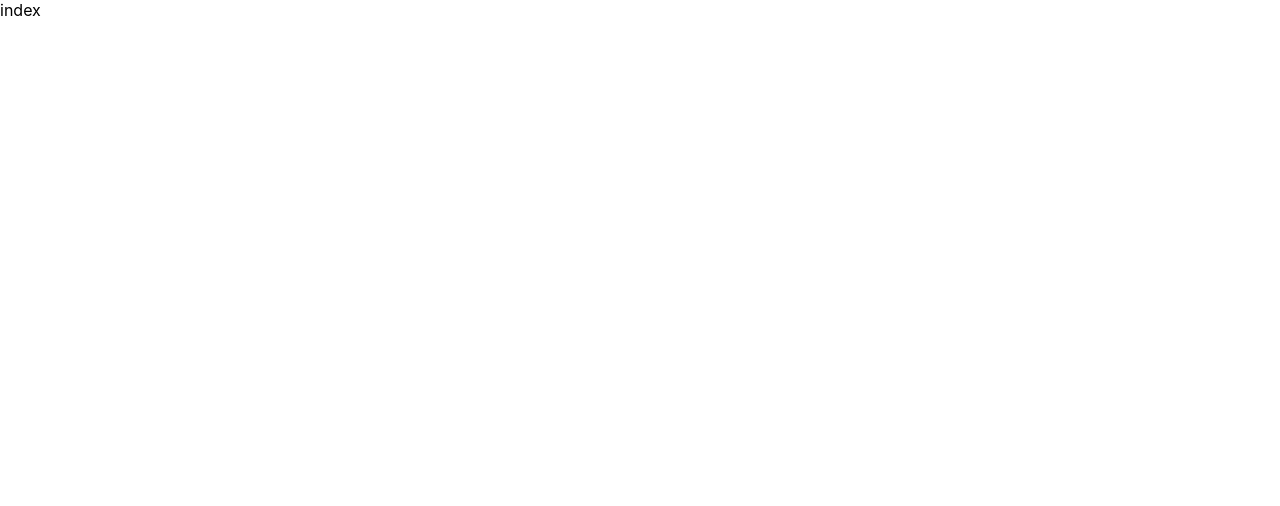
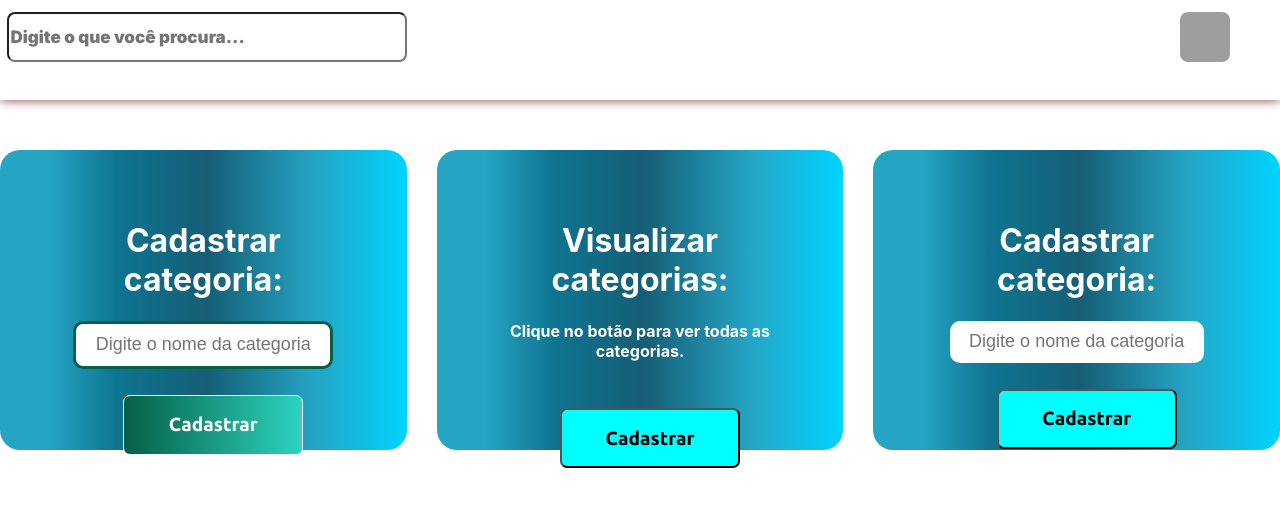
Before and after one commit to Eliabesilva317/Infoproduto, a React (Create React App) app in the folder web/card-web/: page /homeAdm in a window 1280 px wide. Shown: the top 506 px of the page. Built offline with nearby package versions, Linux system fonts and the light colour scheme; grey boxes are pictures that could not be loaded.

Commit message:
Iniciando tela de home adm

```diff
--- a/web/card-web/package.json
+++ b/web/card-web/package.json
@@ -13,6 +13,7 @@
     "react-router-dom": "^6.8.2",
     "react-scripts": "5.0.1",
     "react-scroll": "^1.8.9",
+    "sass": "^1.60.0",
     "web-vitals": "^2.1.4"
   },
   "scripts": {
--- a/web/card-web/src/pages/HomeAdm/index.js
+++ b/web/card-web/src/pages/HomeAdm/index.js
@@ -1,7 +1,70 @@
-import React from "react";
+import { useState } from "react";
+import { Link } from "react-router-dom";
+import "../HomeAdm/styles.scss";
 
 const HomeAdm = () => {
-  return <div>index</div>;
+  const [searchTerm, setSearchTerm] = useState("");
+
+  const handleSearch = (event) => {
+    setSearchTerm(event.target.value);
+  };
+  return (
+    <div className="container">
+      <div className="row"></div>
+      <div className="ROW">
+        <div className="space">
+          <div className="logo">
+            <input
+              className="input-1"
+              type="search"
+              id="searchInput"
+              placeholder="Digite o que você procura..."
+              value={searchTerm}
+              onChange={handleSearch}
+            />
+          </div>
+
+          <div className="logo-pesquisa">
+            <Link to="/Perfil">
+              <img
+                className="perfil-1"
+                src="https://github.com/Eliabesilva317.png"
+                alt=" foto do Eliabe olhando para você de camisa preta"
+              />
+            </Link>
+          </div>
+        </div>
+      </div>
+
+      <div className="content">
+        <div className="category register-category">
+          <h1>Cadastrar categoria:</h1>
+          <form>
+            <input type="text" placeholder="Digite o nome da categoria" />
+            <br />
+            <button type="submit">Cadastrar</button>
+          </form>
+        </div>
+
+        <div className=" category list-category">
+          <h1>Visualizar categorias:</h1>
+
+          <h4>Clique no botão para ver todas as categorias.</h4>
+
+          <button type="submit">Cadastrar</button>
+        </div>
+
+        <div className="category delete-category">
+          <h1>Cadastrar categoria:</h1>
+          <form>
+            <input type="text" placeholder="Digite o nome da categoria" />
+            <br />
+            <button type="submit">Cadastrar</button>
+          </form>
+        </div>
+      </div>
+    </div>
+  );
 };
 
 export default HomeAdm;
--- /dev/null
+++ b/web/card-web/src/pages/HomeAdm/styles.scss
@@ -0,0 +1,68 @@
+.container {
+  display: block;
+}
+
+.ROW {
+  height: 100px;
+}
+
+.content {
+  display: flex;
+  justify-content: center;
+}
+.category {
+  background: rgb(37,164,196);
+  background: linear-gradient(90deg, rgba(37,164,196,1) 12%, rgba(14,116,144,1) 29%, rgba(21,94,117,1) 51%, rgba(37,164,196,1) 77%, rgba(0,212,255,1) 100%);
+
+  color: #fff;
+  width: 400px;
+  height: 200px;
+  margin-top: 50px;
+  padding: 50px;
+  border-radius: 20px;
+
+  animation: handerPage 2s;
+}
+
+.category input {
+  width: 250px;
+  height: 40px;
+  border-radius: 10px;
+  border: none;
+  text-align: center;
+  font-size: 18px;
+
+}
+
+.register-category input {
+  border: 3px solid #065f46;
+}
+
+.register-category input:focus {
+   outline: none;
+   background: #eee;
+}
+
+.register-category button {
+  background-image: linear-gradient(to right, #065f46 , #2dd4bf);
+  border: 1px solid #FFF;
+  color: #FFF;
+}
+
+
+.list-category {
+  margin-left: 30px;
+  margin-right: 30px;
+}
+
+
+
+
+@keyframes handerPage {
+  from {
+    transform: translateY(600px);
+  }
+  to {
+    transform: translateY(0);
+  }
+}
```
Also changed, not shown: web/card-web/src/pages/HomeAdm/styles.css (deleted), 1 other file (tests, documents, lock files or other folders).
